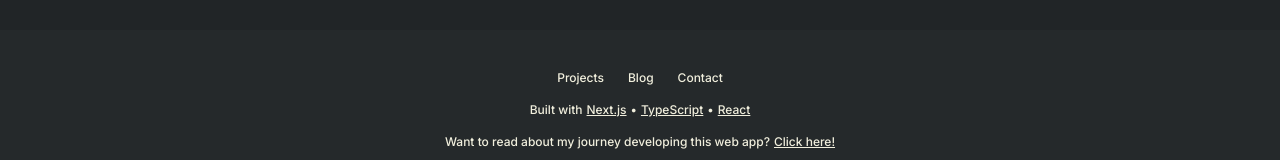
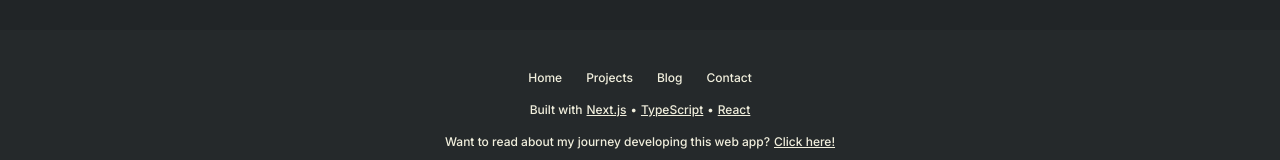
Before and after one commit to kevinf58/portfolio, a Next.js app: page /contact in a window 1280 px wide. Shown: the part 484-644 px from the top of the page. Built offline with nearby package versions, Linux system fonts and the light colour scheme.

Commit message:
conditionally render cursor for only lg+ screensizes for optimization and add clientWrapper

```diff
--- a/src/app/layout.tsx
+++ b/src/app/layout.tsx
@@ -4,7 +4,7 @@ import './globals.css';
 import NavBar from '@/components/common/NavBar';
 import Footer from '@/components/common/Footer';
 import { ToastContainer } from 'react-toastify';
-import Cursor from '@/components/common/Cursor';
+import ClientWrapper from '@/components/ClientWrapper';
 
 const inter = Inter({
   subsets: ['latin'],
@@ -32,15 +32,16 @@ export default function RootLayout({
   return (
     <html lang='en'>
       <body
-        className={`flex flex-col min-h-screen cursor-none ${inter.variable} ${ptSerif.variable} antialiased selection:bg-[#088484]`}
+        className={`md:cursor-none cursor-default ${inter.variable} ${ptSerif.variable} antialiased selection:bg-[#088484]`}
       >
-        <Cursor />
+        <ClientWrapper>
           <header className='sticky top-0 z-20'>
             <NavBar />
           </header>
           <main className='flex-grow z-10'>{children}</main>
           <Footer />
           <ToastContainer className='sm:mt-14' />
+        </ClientWrapper>
       </body>
     </html>
   );
--- /dev/null
+++ b/src/components/ClientWrapper.tsx
@@ -0,0 +1,19 @@
+'use client';
+
+import { ClientWrapperProps } from '@/types/ClientWrapperProps';
+import React from 'react';
+import { useBreakpoint } from '@/hooks/useBreakpoint';
+import Cursor from './common/Cursor';
+
+const ClientWrapper = (props: ClientWrapperProps) => {
+  const currDeviceSize = useBreakpoint();
+
+  return (
+    <section className='flex flex-col min-h-screen'>
+      {!(currDeviceSize === 'sm' || currDeviceSize === 'md') && <Cursor />}
+      {props.children}
+    </section>
+  );
+};
+
+export default ClientWrapper;
--- a/src/components/common/Footer.tsx
+++ b/src/components/common/Footer.tsx
@@ -11,6 +11,7 @@ const Footer = () => {
     <footer className='sticky bottom-0 w-full items-center md:px-18 md:py-10 lg:px-40 px-4 py-6 bg-light-black font-medium text-xs'>
       <div className='flex flex-col gap-4 items-center sm:scale-100 scale-70'>
         <div className='flex gap-6 !text-white/50'>
+          <Link href={'/'}>Home</Link>
           <Link href={'projects'}>Projects</Link>
           <Link href={'/blog'}>Blog</Link>
           <Link href={'/contact'}>Contact</Link>
--- /dev/null
+++ b/src/types/ClientWrapperProps.ts
@@ -0,0 +1,3 @@
+export type ClientWrapperProps = {
+  children: React.ReactNode;
+};
```
Lines whose indentation alone changed are shown as unchanged.
